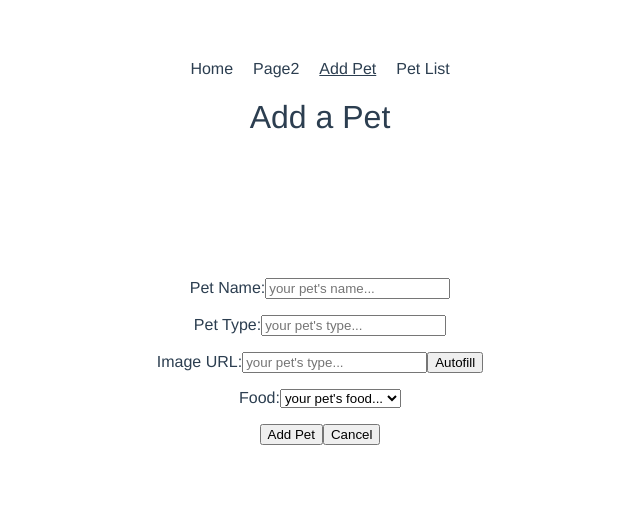
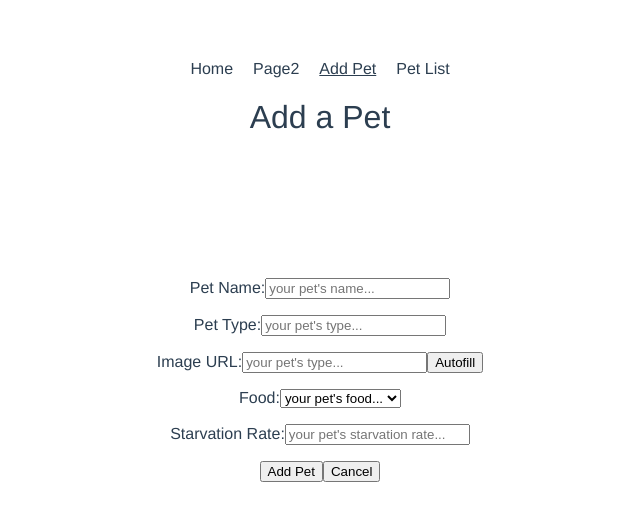
Before and after one commit to staskorz/vue-test-01, a Vue app: page /add-pet in a window 1280 px wide. Shown: the top 520 px of the page, without its empty margins (320-960 px from the left). Built offline with nearby package versions, Linux system fonts and the light colour scheme.

Commit message:
Added an option to specify pet's starvation rate

```diff
--- a/src/components/AddPet.vue
+++ b/src/components/AddPet.vue
@@ -36,6 +36,18 @@
       </p>
 
       <p>
+        <label for="starvation-rate">Starvation Rate:</label>
+        <input
+          v-model.number="pet.starvationRate"
+          type="number"
+          step="0.1"
+          min="0"
+          id="starvation-rate"
+          placeholder="your pet's starvation rate..."
+        >
+      </p>
+
+      <p>
         <input type="submit" value="Add Pet">
         <input type="button" value="Cancel" v-on:click.prevent="onCancel">
       </p>
@@ -63,6 +75,7 @@ export default {
         name: "",
         type: "",
         imageUrl: "",
+        starvationRate: "",
         food: "",
       },
 
--- a/src/store/index.js
+++ b/src/store/index.js
@@ -16,12 +16,13 @@ export default new Store({
   },
 
   mutations: {
-    addPet: (state, { name, type, imageUrl, food }) => {
+    addPet: (state, { name, type, imageUrl, food, starvationRate }) => {
       state.pets.push({
         name,
         type,
         imageUrl,
         food,
+        starvationRate,
       })
     },
   },
```
